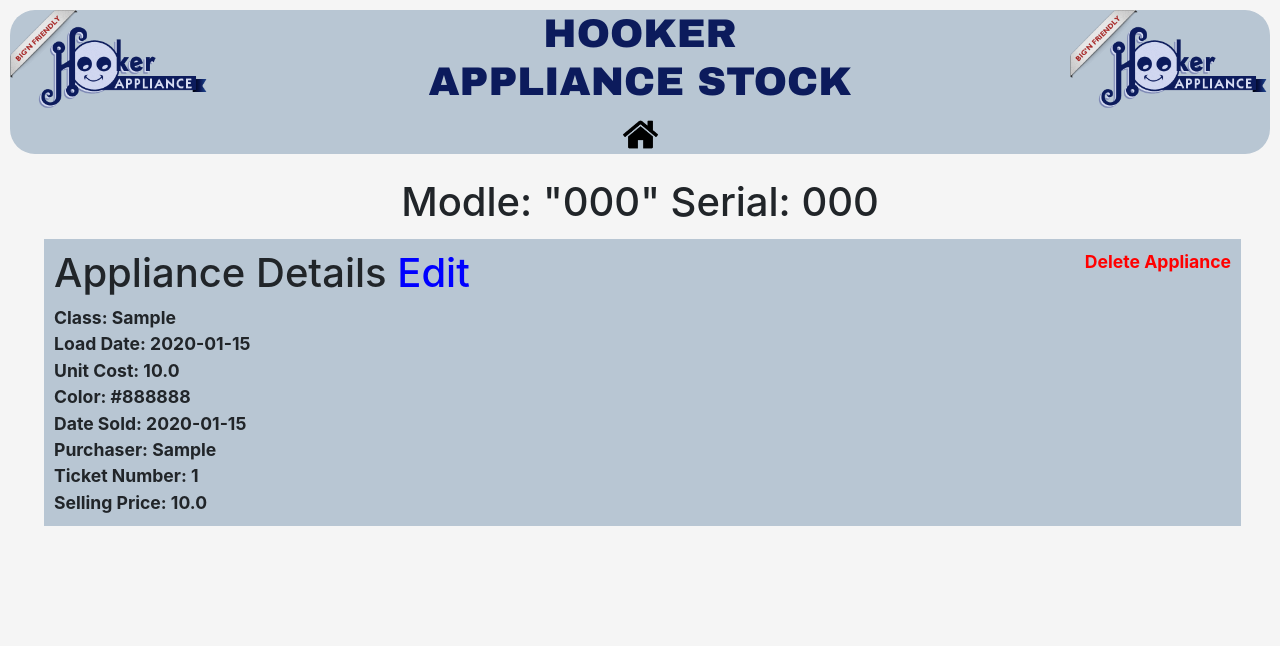
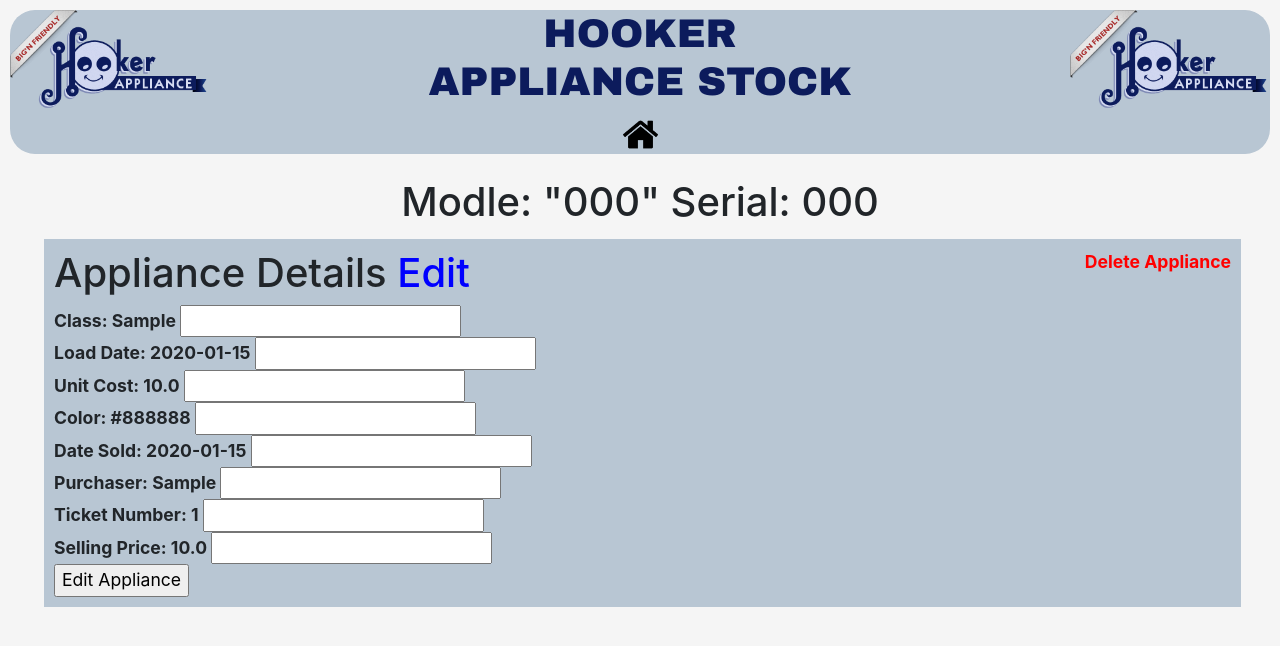
Before and after one commit to CarterFiggins/HookerAppliance, a Django app: page /applianceDetails/1/ in a window 1280 px wide. Shown: the top 646 px of the page. Run offline with Django 3.2, Linux system fonts and the light colour scheme; tables that the repository leaves empty hold one stand-in row (values such as "Sample post"); some libraries are stand-ins or nearby versions.

Commit message:
working on appliance details

```diff
--- a/HookerApp/cards/templates/cards/applianceDetails.html
+++ b/HookerApp/cards/templates/cards/applianceDetails.html
@@ -6,16 +6,25 @@
 	<div class ="cardBox cards" >
             <a href = "/deleteAppliance/{{appliance.id}}" class = "delete">Delete Appliance</a>
 		<h1>Appliance Details   <a> <span class = "editButton">Edit</span> </a></h1>
-            <p> Class: {{appliance.Class}} </p>
-            <p>Load Date: {{appliance.date}}</p>
-            <p> Unit Cost: {{appliance.unitCost}}</p>
-            <p> Color: {{appliance.color}} </p>
-            <p> Date Sold: {{appliance.dateSold}} </p>
-            <p> Purchaser: {{appliance.purchaser}} </p>
-            <p> Ticket Number: {{appliance.ticketNum}}</p>
-            <p> Selling Price: {{appliance.sellingPrice}} </p>
-
-
+            <form action = '/newAppliance/{{cards.id}}/' method = "post">
+                <span> Class: {{appliance.Class}} </span> <input type="text" id="class" name = "class">
+                <br>
+                <span>Load Date: {{appliance.date}}</span> <input type="text" id="loadDate" name = "loadDate">
+                <br>
+                <span> Unit Cost: {{appliance.unitCost}}</span> <input type="text" id="cost" name = "cost">
+                <br>
+                <span> Color: {{appliance.color}} </span> <input type="text" id="color" name = "color">
+                <br>
+                <span> Date Sold: {{appliance.dateSold}} </span> <input type="text" id="dateSold" name = "dateSold">
+                <br>
+                <span> Purchaser: {{appliance.purchaser}} </span> <input type="text" id="purchaser" name = "purchaser">
+                <br>
+                <span> Ticket Number: {{appliance.ticketNum}}</span> <input type="text" id="ticketNum" name = "ticketNum">
+                <br>
+                <span> Selling Price: {{appliance.sellingPrice}} </span> <input type="text" id="sellingPrice" name = "sellingPrice">
+                <br>
+                <input type = "submit" id = "editSubmit" name = "editSubmit" value = "Edit Appliance">
+            </form>
 
 
 
```
